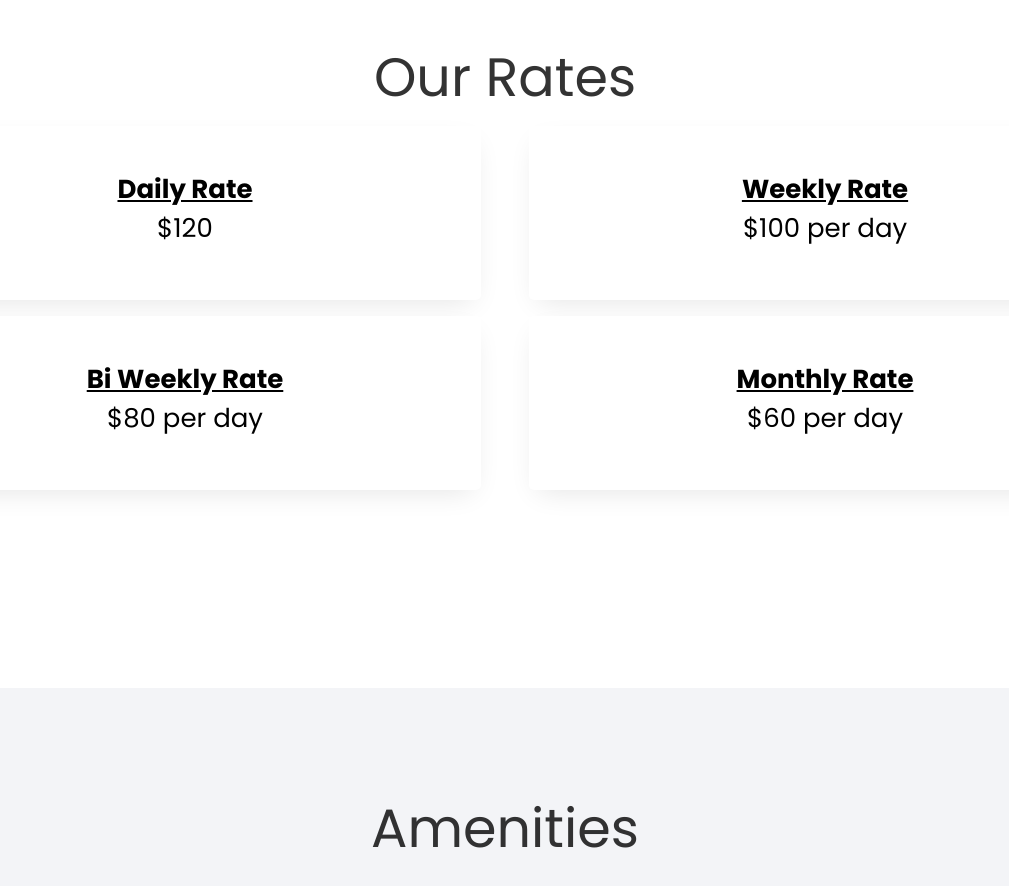
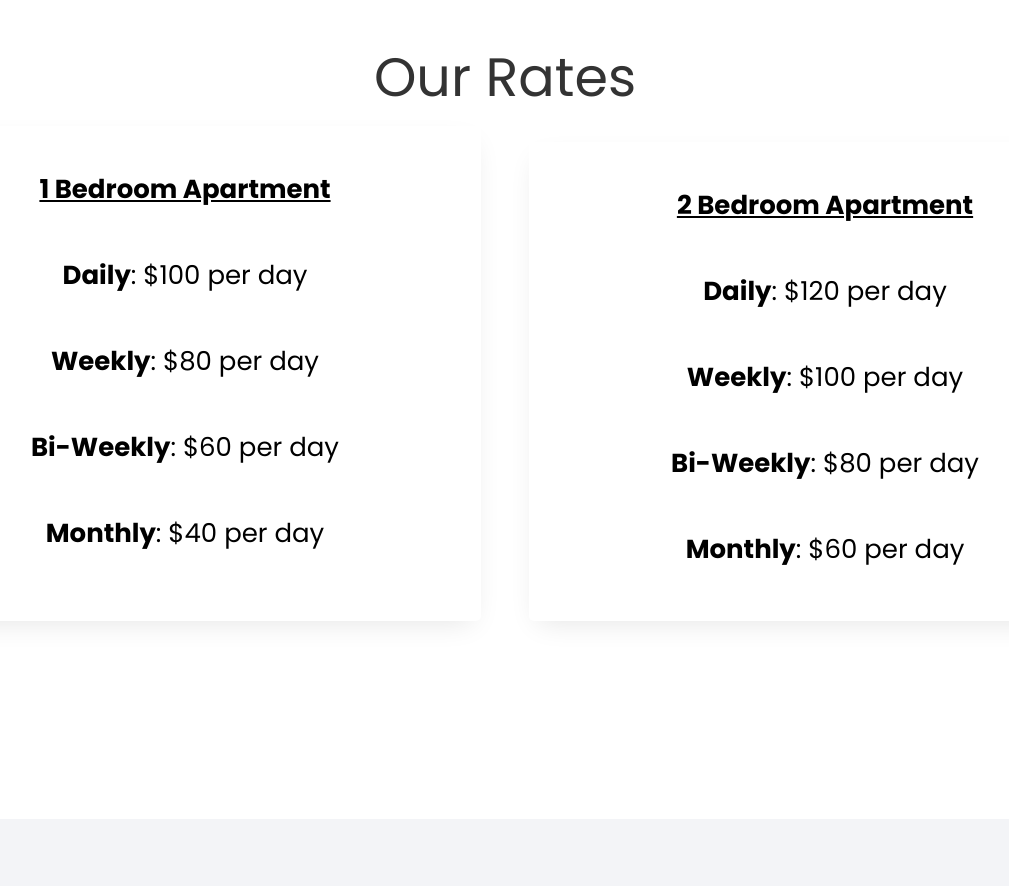
Before and after one commit to and-rews/boaz, a plain HTML site: page apartment.html in a window 1280 px wide. Shown: the part 1280-2166 px from the top of the page, without its empty margins (135-1144 px from the left). Drawn offline with nearby package versions, Linux system fonts and the light colour scheme; some packages are replaced by stand-ins of ours; no server answers; a web font is replaced by a local one.

Commit message:
user-details

```diff
--- a/apartment.html
+++ b/apartment.html
@@ -186,34 +186,25 @@
 						<div class="d-block services-wrap text-center">
 
 							<div class="media-body py-4 px-3">
-								<h3 class="heading"><u><strong>Daily Rate </strong></u> <br> $120</h3>
+								<h3><u><strong>1 Bedroom Apartment</strong> </h3>
+								<h3 class="heading"></u><br><strong>Daily</strong>: $100 per day</h3>
+								<h3 class="heading"></u><br><strong>Weekly</strong>: $80 per day</h3>
+								<h3 class="heading"></u><br><strong>Bi-Weekly</strong>: $60 per day</h3>
+								<h3 class="heading"></u><br><strong>Monthly</strong>: $40 per day</h3>
 
 							</div>
 						</div>
 					</div>
-					<div class="col-md-6 d-flex services align-self-stretch px-4 ftco-animate">
-						<div class="d-block services-wrap text-center">
 
-							<div class="media-body py-4 px-3">
-								<h3 class="heading"><u><strong>Weekly Rate </strong></u> <br> $100 per day</h3>
-
-							</div>
-						</div>
-					</div>
-					<div class="col-md-6 mt-3 d-flex services align-self-stretch px-4 ftco-animate">
-						<div class="d-block services-wrap text-center">
-
-							<div class="media-body py-4 px-3">
-								<h3 class="heading"><u><strong>Bi Weekly Rate </strong></u> <br> $80 per day</h3>
-
-							</div>
-						</div>
-					</div>
 					<div class="col-md-6 d-flex services align-self-stretch px-4 ftco-animate mt-3">
 						<div class="d-block services-wrap text-center">
 
 							<div class="media-body py-4 px-3">
-								<h3 class="heading"><u><strong>Monthly Rate </strong></u> <br> $60 per day</h3>
+								<h3><u><strong>2 Bedroom Apartment</strong> </h3>
+								<h3 class="heading"></u><br><strong>Daily</strong>: $120 per day</h3>
+								<h3 class="heading"></u><br><strong>Weekly</strong>: $100 per day</h3>
+								<h3 class="heading"></u><br><strong>Bi-Weekly</strong>: $80 per day</h3>
+								<h3 class="heading"></u><br><strong>Monthly</strong>: $60 per day</h3>
 
 							</div>
 						</div>
```
Also changed, not shown: index.html (+13 -21 lines), css/style.css.
